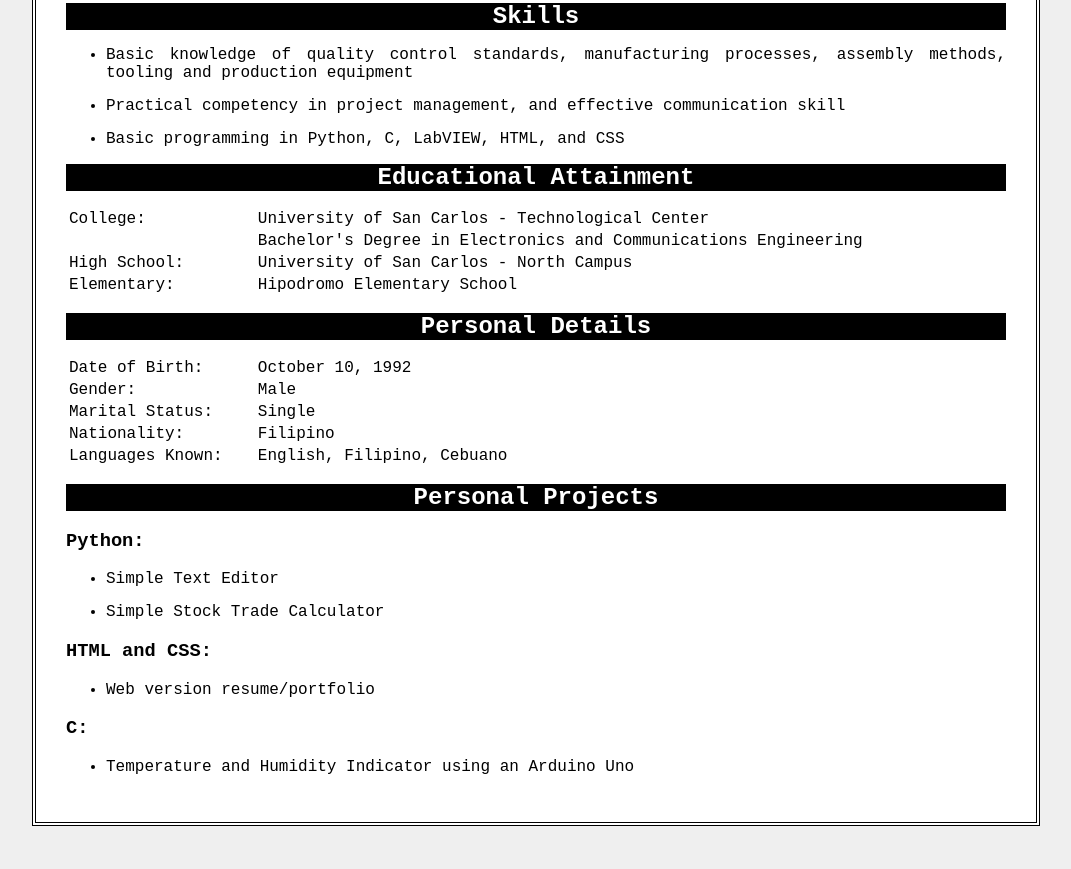
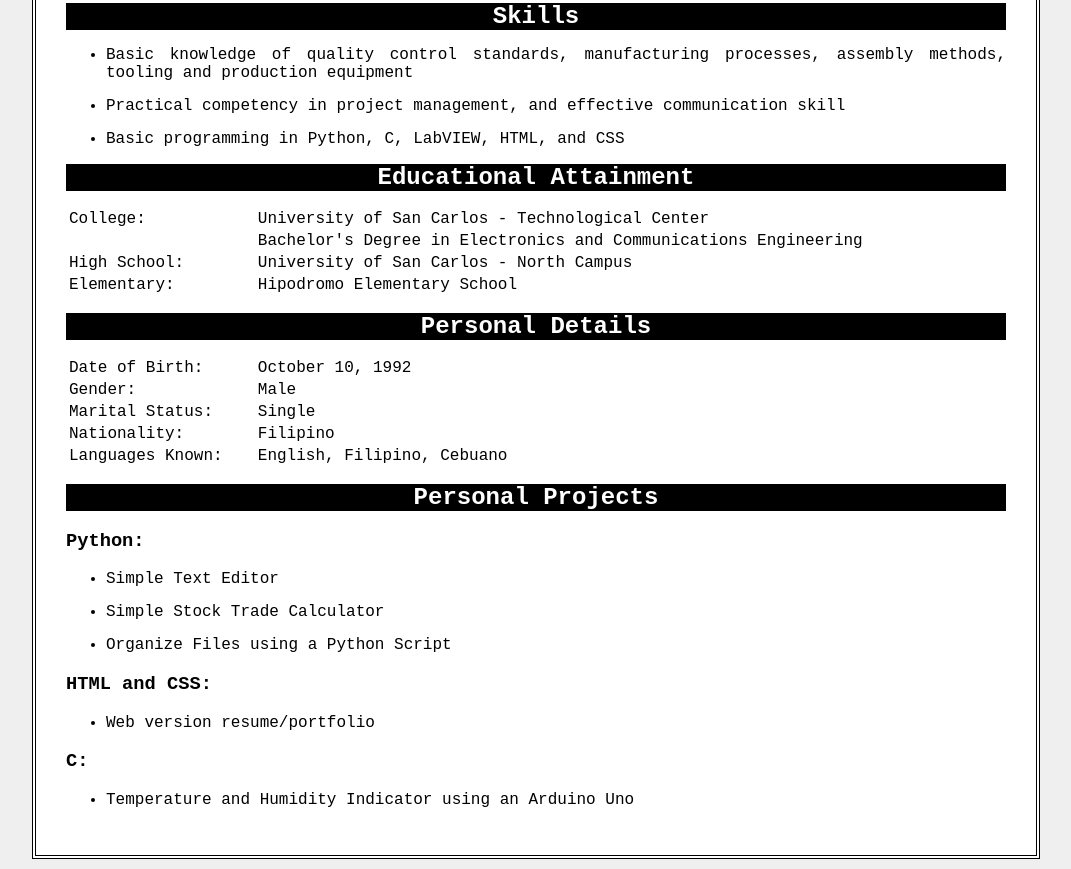
Before and after one commit to jocogum10/resume, a plain HTML site: page index.html in a window 1280 px wide. Shown: the part 1237-2106 px from the top of the page, without its empty margins (104-1175 px from the left). Before the commit the page ends 2073 px from the top, so only its background shows below. Drawn offline with Linux system fonts and the light colour scheme.

Commit message:
added another python project on the list

```diff
--- a/index.html
+++ b/index.html
@@ -194,6 +194,9 @@
                         <li>
                             <a href="https://github.com/jocogum10/PyTradeApp#my-pytradeapp" target="_blank">Simple Stock Trade Calculator</a>
                         </li>
+                        <li>
+                            <a href="https://github.com/jocogum10/organize-files-using-python#organize-files-using-python" target="_blank">Organize Files using a Python Script</a>
+                        </li>
                     </ul>
                 </article>
                 <article>
```
